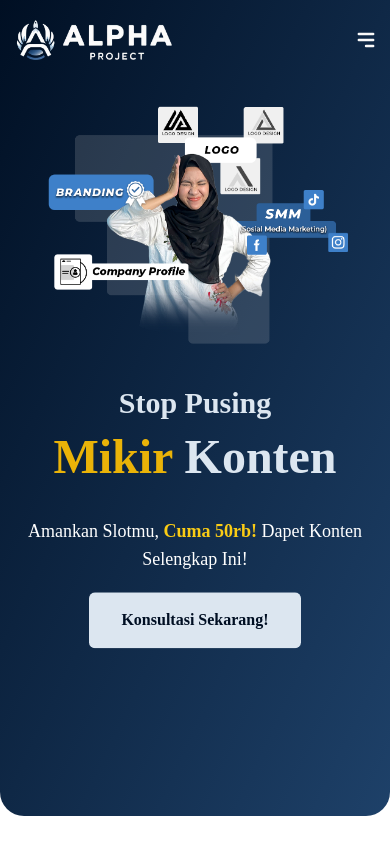
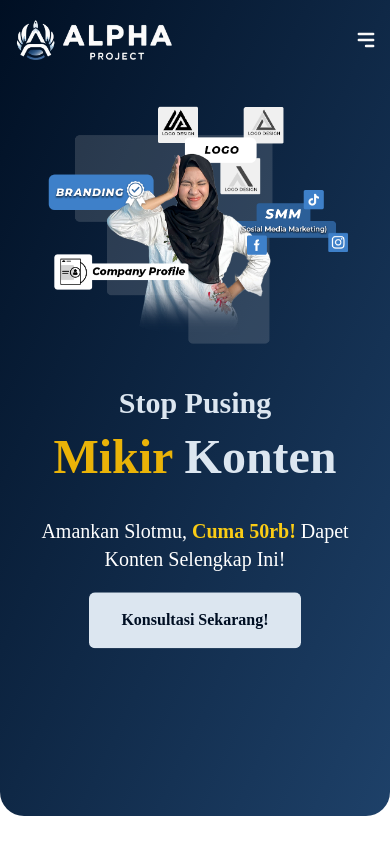
Before and after one commit to mcramaaa/jasawebkita, a Next.js app: page / in a window 390 px wide. Shown: the top 844 px of the page. Built offline with nearby package versions, Linux system fonts and the light colour scheme.

Commit message:
fixing responsive

```diff
--- a/src/components/landing/Hero.tsx
+++ b/src/components/landing/Hero.tsx
@@ -26,7 +26,7 @@ export default function Hero() {
                 Stop Pusing <span className="text-5xl lg:text-[6rem]"><span className="text-yellow-500">Mikir</span> Konten</span>
               </h1>
 
-              <h2 className="font-montserrat text-lg  mt-9 lg:px-20 text-center lg:text-start text-white">
+              <h2 className="font-montserrat text-xl lg:text-lg  mt-9 lg:px-20 text-center lg:text-start text-white">
                 Amankan Slotmu,<span className="text-yellow-400 font-bold">{" "}Cuma 50rb!</span> Dapet Konten Selengkap Ini!
               </h2>
 
--- a/src/components/landing/Section2.tsx
+++ b/src/components/landing/Section2.tsx
@@ -22,7 +22,7 @@ export default function Section2() {
           />
         ))}
       </div>
-      <p className="mt-32 text-center mx-32  text-lg lg:text-2xl text-brand font-montserrat"><span className="font-bold ">Bersama Alpha Project</span> semua masalah pengelolaan konten bisa kami atasi, bikin <span className="font-bold ">bisnis kamu lebih dikenal, mudah dicari, dan makin menguntungkan setiap hari!</span></p>
+      <p className="mt-32 text-center sm:mx-10 md:mx-24 lg:mx-32 text-lg lg:text-2xl text-brand font-montserrat"><span className="font-bold ">Bersama Alpha Project</span> semua masalah pengelolaan konten bisa kami atasi, bikin <span className="font-bold ">bisnis kamu lebih dikenal, mudah dicari, dan makin menguntungkan setiap hari!</span></p>
     </div>
   );
 }
```
